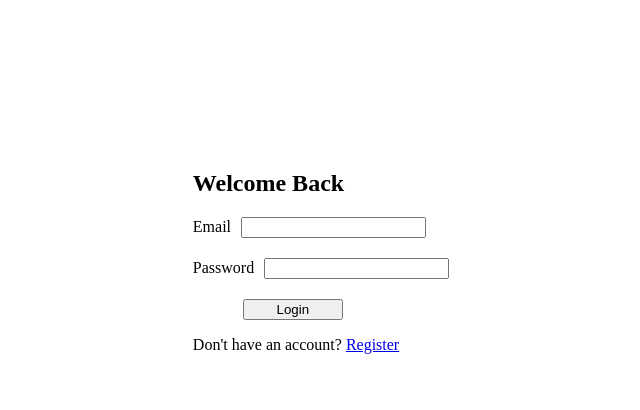
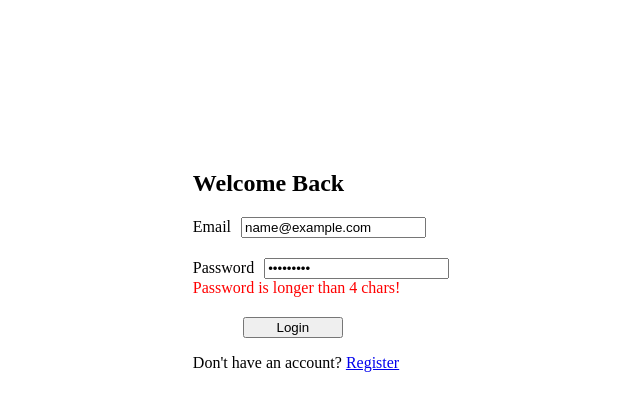
Before and after one commit to SvetlinGG/Angular-Components-exercise, an Angular app in the folder forms/: page /login in a window 1280 px wide. Both pictures are taken after typing "name@example.com", "Sample123" into the empty fields and a click on the button "Login". Shown: the top 410 px of the page, without its empty margins (319-959 px from the left). Built offline with nearby package versions, Linux system fonts and the light colour scheme.

Commit message:
validation in password form

```diff
--- /dev/null
+++ b/forms/src/app/directives/max-count.directive.ts
@@ -0,0 +1,30 @@
+import { Directive, Input } from '@angular/core';
+import { AbstractControl, Validator, ValidationErrors, NG_VALIDATORS } from '@angular/forms';
+
+@Directive({
+  selector: '[appMaxCount]',
+  standalone: true,
+  providers: [
+    {
+      provide: NG_VALIDATORS,
+      multi: true,
+      useExisting: MaxCountDirective
+    }
+  ]
+})
+export class MaxCountDirective implements Validator {
+    @Input() appMaxCount: number | undefined;
+
+    validate(control: AbstractControl): ValidationErrors | null{
+      const len = control.value?.length ||0;
+      console.log({len});
+      console.log({appmaxcount: this.appMaxCount});
+
+      if (!this.appMaxCount || len <= this.appMaxCount){
+        return null;
+      }
+
+    return {appMaxCount: this.appMaxCount};
+   }
+
+}
--- a/forms/src/app/login/login.component.html
+++ b/forms/src/app/login/login.component.html
@@ -16,7 +16,7 @@
 
 
       @if(emailInput.touched){
-        <div>
+      <div>
           @if(emailInput.errors?.['required']){
           <div style="color: red">Email is required!</div>
           }
@@ -24,7 +24,8 @@
           @if(emailInput.errors?.['email']){
           <div style="color: red">Email is not VALID!</div>
           }
-        </div>
+      </div>
+
       }
 
       <div class="form-group">
@@ -36,8 +37,19 @@
             name="password"
             required
             ngModel
-            #passwordInput="ngModel" />
+            #passwordInput="ngModel"
+            [appMaxCount]="maxCountNumber" />
       </div>
+
+      @if(passwordInput.errors?.['minlength']){
+        <div style="color: red">Password is shorter than 2 chars!</div>
+        }
+        <!--  -->
+        @if(passwordInput.errors?.['appMaxCount']){
+        <div style="color: red">
+          Password is longer than {{ passwordInput.errors?.['appMaxCount'] }} chars!
+        </div>
+        }
 
       <button type="submit" class="btn">Login</button>
 
--- a/forms/src/app/login/login.component.ts
+++ b/forms/src/app/login/login.component.ts
@@ -1,18 +1,21 @@
 import { Component, ViewChild} from '@angular/core';
 import { RouterLink } from '@angular/router';
 import { FormsModule, NgForm } from '@angular/forms';
+import { MaxCountDirective } from '../directives/max-count.directive';
 
 
 @Component({
   selector: 'app-login',
   standalone: true,
-  imports: [FormsModule],
+  imports: [FormsModule, MaxCountDirective],
   templateUrl: './login.component.html',
   styleUrl: './login.component.css'
 })
 export class LoginComponent {
 
   @ViewChild('loginForm')form: NgForm | undefined;
+
+  maxCountNumber = 4;
 
   formSubmitHandler(){
      const form = this.form!;
```
